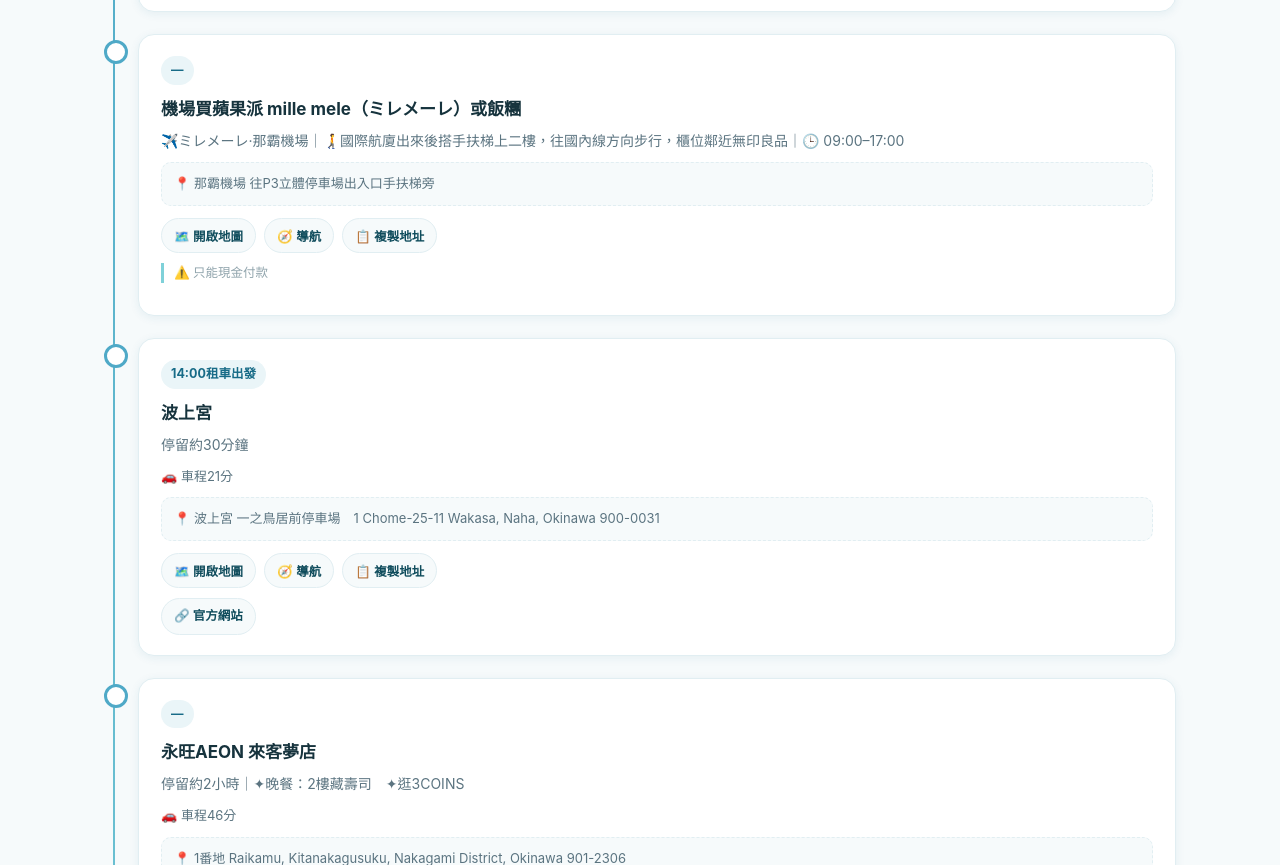
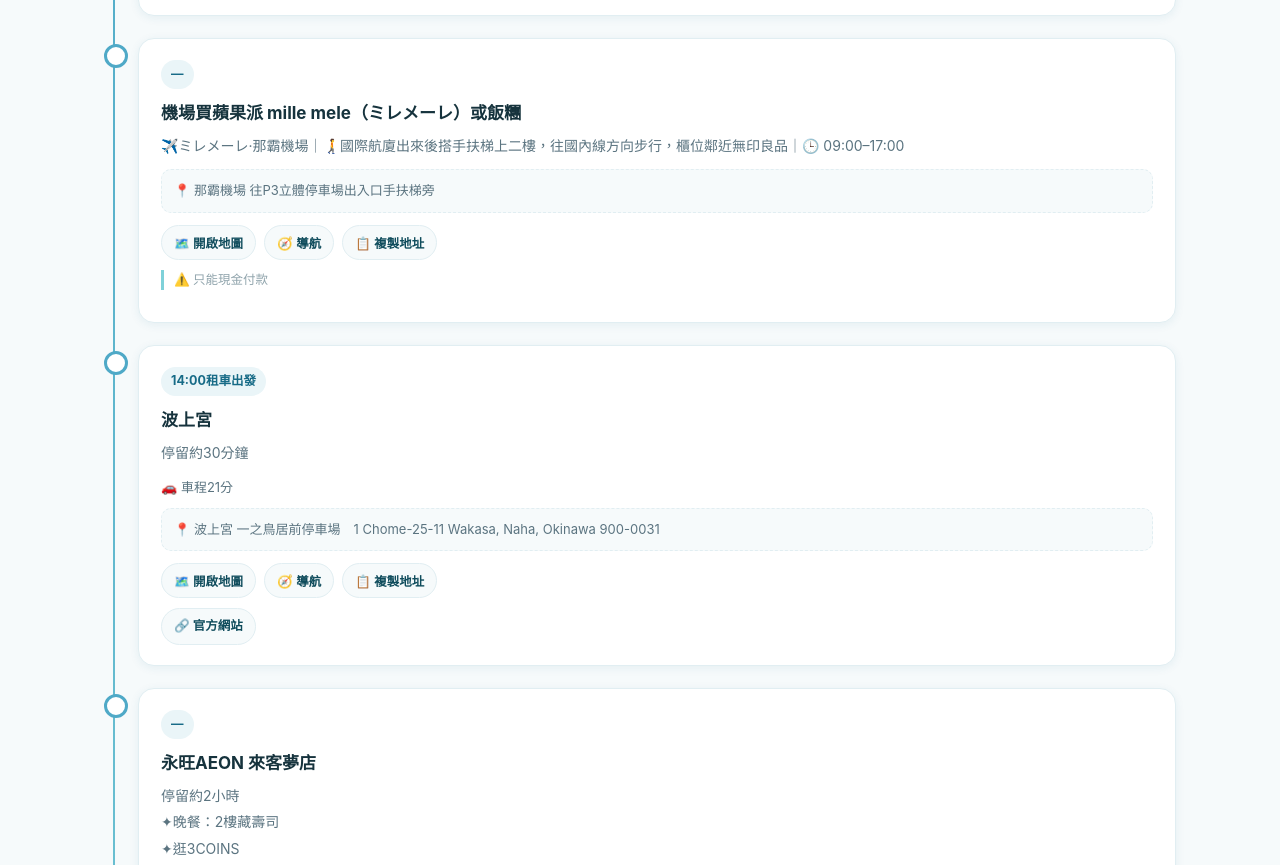
Before and after one commit to pibo0610/okinawa-trip, a plain HTML site: page day01.html in a window 1280 px wide. Shown: the part 860-1725 px from the top of the page. Drawn offline with Linux system fonts and the light colour scheme.

Commit message:
Add files via upload

```diff
--- a/assets/data.js
+++ b/assets/data.js
@@ -51,7 +51,7 @@ const TRIP = {
         {
           time: "—", sortMinutes: 15 * 60 + 30,
           title: "永旺AEON 來客夢店",
-          detail: "停留約2小時｜✦晚餐：2樓藏壽司　✦逛3COINS",
+          detail: "停留約2小時\n✦晚餐：2樓藏壽司\n✦逛3COINS",
           transport: "車程46分",
           address: "1番地 Raikamu, Kitanakagusuku, Nakagami District, Okinawa 901-2306",
           mapQuery: "AEON MALL Okinawa Rycom",
@@ -108,7 +108,7 @@ const TRIP = {
         {
           time: "10:50出發（停留到15:30）", sortMinutes: 10 * 60 + 50,
           title: "美麗海水族館（戶外買海豚餵食券）",
-          detail: "✦11:30海豚秀（11:45拍照）　✦15:00鯨鯊餵食　✦15:30海豚餵食　✦午餐：4樓「INOH」自助餐",
+          detail: "✦11:30海豚秀（11:45拍照）\n✦15:00鯨鯊餵食\n✦15:30海豚餵食\n✦午餐：4樓「INOH」自助餐",
           transport: "車程10分",
           address: "424 Ishikawa, Motobu, Kunigami District, Okinawa 905-0206",
           mapQuery: "沖縄美ら海水族館",
@@ -118,7 +118,7 @@ const TRIP = {
         {
           time: "—", sortMinutes: 16 * 60,
           title: "古宇利大橋",
-          detail: "✦星巴克 名護21世紀之森公園（停留約1小時）　✦咖啡 Cafe t&c Toraku",
+          detail: "✦星巴克 名護21世紀之森公園（停留約1小時）\n✦咖啡 Cafe t&c Toraku",
           transport: "車程36分",
           addresses: [
             { label: "星巴克 名護21世紀之森公園", address: "〒905-0011 Okinawa, Nago, Miyazato, 2-2-2", mapQuery: "星巴克 名護21世紀之森公園 Okinawa Nago Miyazato 2-2-2" },
@@ -191,7 +191,7 @@ const TRIP = {
         {
           time: "—", sortMinutes: 14 * 60,
           title: "琉球村",
-          detail: "營業到17:00｜✦14:00太鼓舞表演，Kijimuna劇場（きじむなぁ劇場）　✦14:30石獅子彩繪(門口)｜停留約1小時",
+          detail: "營業到17:00，停留約1小時\n✦14:00太鼓舞表演，Kijimuna劇場（きじむなぁ劇場）\n✦14:30石獅子彩繪(門口)",
           transport: "4分",
           address: "1130 Yamada, Onna, Kunigami District, Okinawa 904-0416",
           mapQuery: "琉球村",
@@ -212,7 +212,7 @@ const TRIP = {
         {
           time: "—", sortMinutes: 17 * 60 + 30,
           title: "美國村（逛街／晚餐）",
-          detail: "停留約2.5小時｜✦晚餐：The Calif Kitchen Okinawa 3樓（Taco Rice／鬆餅，有海景）",
+          detail: "停留約2.5小時\n✦晚餐：The Calif Kitchen Okinawa 3樓（Taco Rice／鬆餅，有海景）",
           transport: "車程3分",
           address: "Mihama, Chatan, Nakagami District, Okinawa 904-0115",
           mapQuery: "美國村 American Village Okinawa",
--- a/assets/style.css
+++ b/assets/style.css
@@ -439,7 +439,14 @@ section { padding: 56px 0; }
 }
 .stop-card.is-current .stop-time { background: var(--color-coral); color: #fff; }
 .stop-title { font-size: 17px; font-weight: 700; margin-bottom: 6px; color: var(--color-text); }
-.stop-detail { font-size: 14px; color: var(--color-text-muted); margin-bottom: 10px; white-space: pre-line; }
+.stop-detail {
+  font-size: 14px;
+  color: var(--color-text-muted);
+  margin-bottom: 10px;
+  white-space: pre-line;
+  line-height: 1.9;
+  word-break: break-word;
+}
 .stop-meta {
   display: flex; flex-wrap: wrap; gap: 8px 18px;
   font-size: 13px; color: var(--color-text-muted); margin-bottom: 10px;
@@ -741,4 +748,6 @@ section { padding: 56px 0; }
   .mobile-next-bar { display: flex; }
   .btn, .chip-btn { min-height: 44px; }
   section { padding: 40px 0; }
+  .stop-detail { font-size: 13.5px; line-height: 2; }
+  .stop-note { line-height: 1.8; }
 }
```
